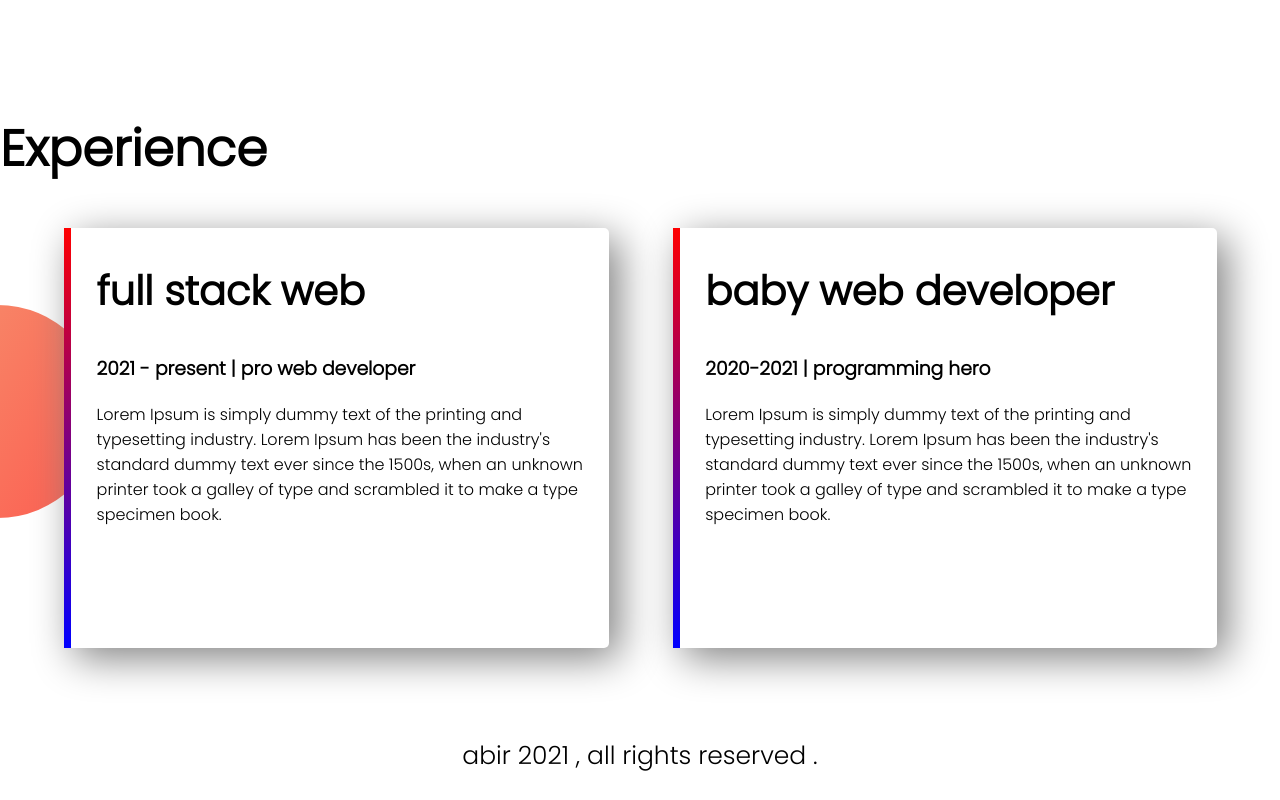
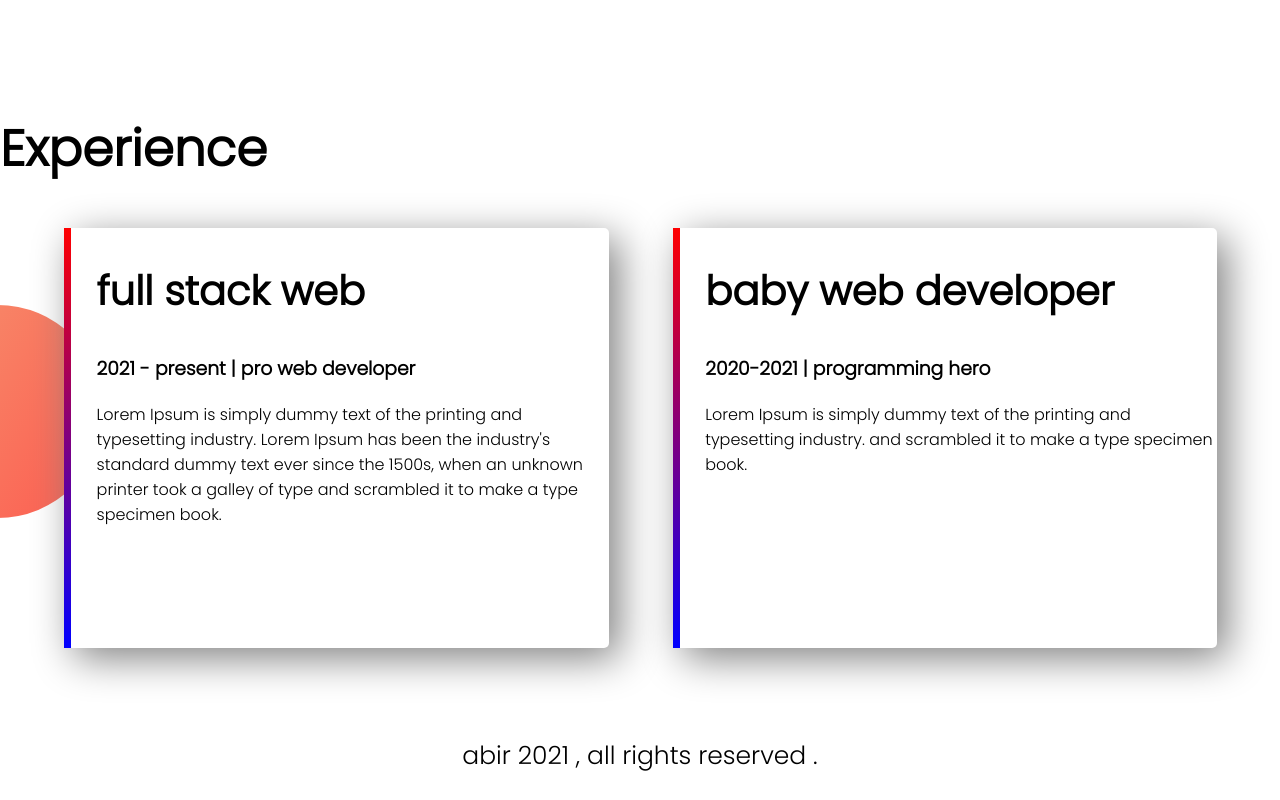
Before and after one commit to abirphero/my-frist-website, a plain HTML site: page index.html in a window 1280 px wide. Shown: the part 1130-1930 px from the top of the page. Drawn offline with Linux system fonts and the light colour scheme.

Commit message:
finished my first ever website

```diff
--- a/index.html
+++ b/index.html
@@ -43,7 +43,7 @@
         <div id="baby-web" class="half-width singel-abir">
             <h2>baby web developer</h2>
             <h3>2020-2021 | programming hero</h3>
-            <p>Lorem Ipsum is simply dummy text of the printing and typesetting industry. Lorem Ipsum has been the industry's standard dummy text ever since the 1500s, when an unknown printer took a galley of type and scrambled it to make a type specimen book.</p>
+            <p>Lorem Ipsum is simply dummy text of the printing and typesetting industry. and scrambled it to make a type specimen book.</p>
         </div>
     </section>
     <footer>
```
